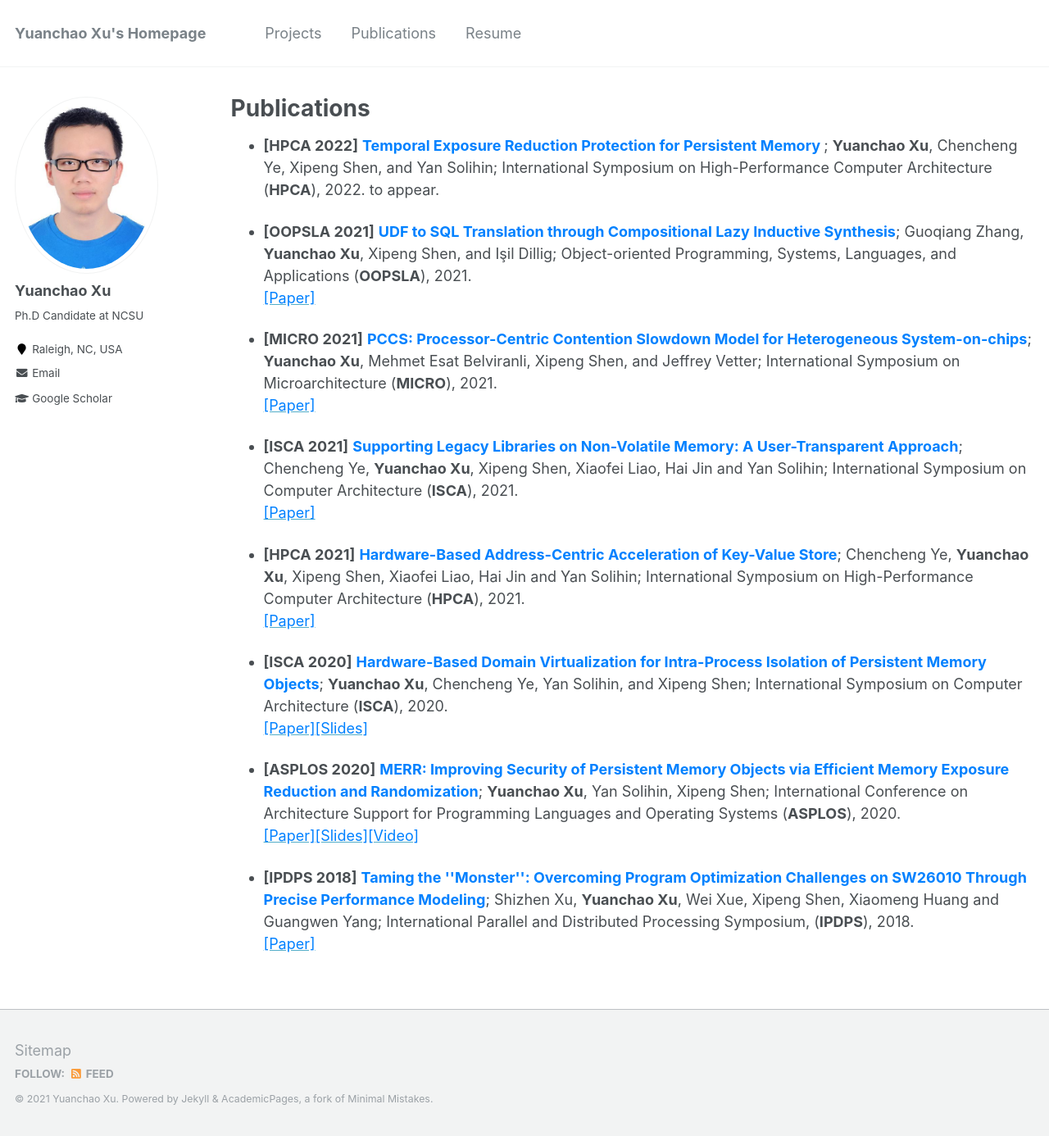
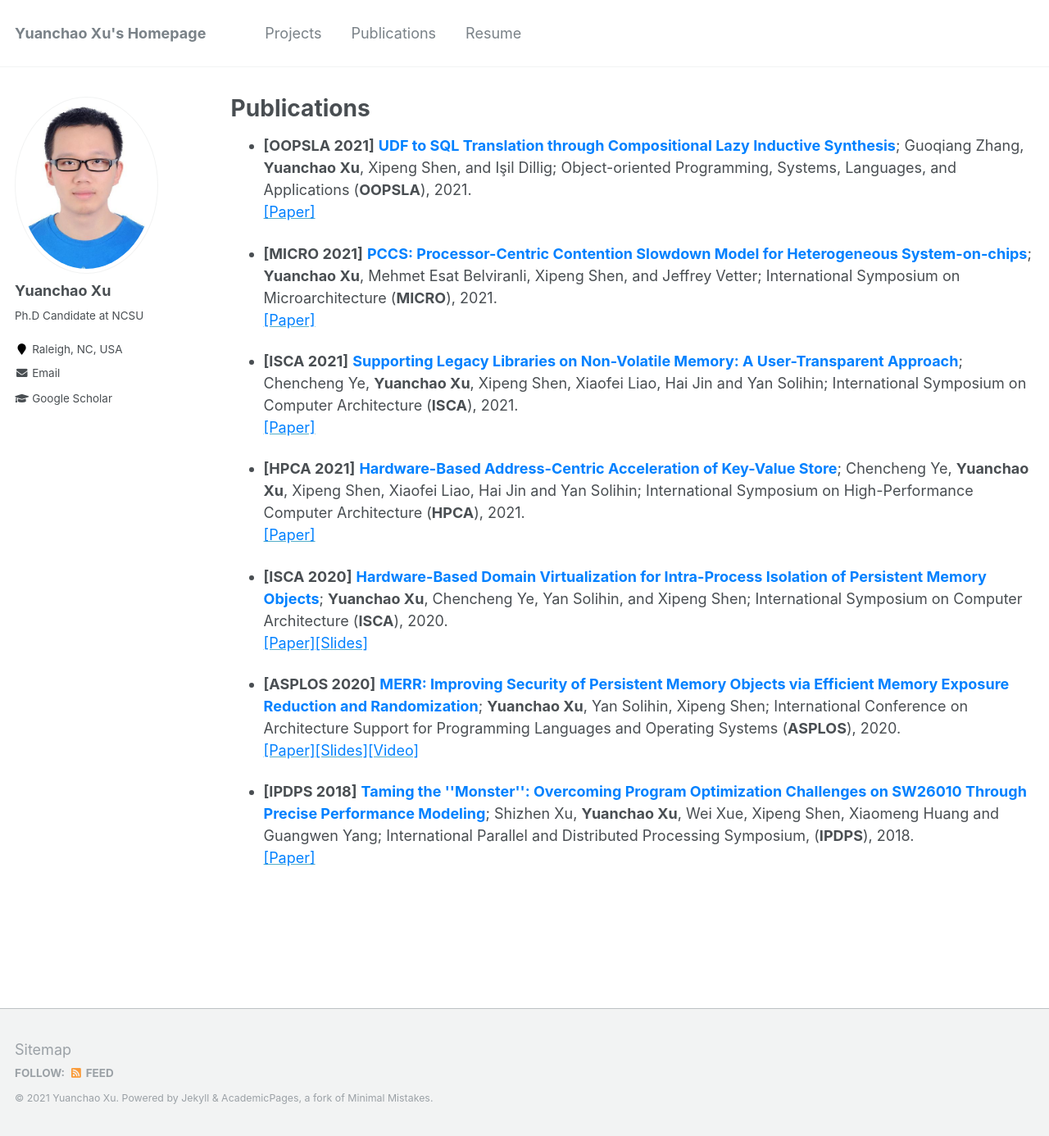
Before and after one commit to yuanchaoxu6/yuanchaoxu6.github.io, a Jekyll site: the page built from _pages/publications.md, in a window 1280 px wide and 1386 px high. Shown: the whole window at 82% size. Built offline with Jekyll 4.4.1, drawn with Linux system fonts in a browser that asks for light colours.

Commit message:
Update publications.md

```diff
--- a/_pages/publications.md
+++ b/_pages/publications.md
@@ -5,7 +5,7 @@ permalink: /publications/
 author_profile: true
 ---
 
-* **\[HPCA 2022\]** **<font color="#0081ff"> Temporal Exposure Reduction Protection for Persistent Memory </font>**; **Yuanchao Xu**, Chencheng Ye, Xipeng Shen, and Yan Solihin; International Symposium on High-Performance Computer Architecture (**HPCA**), 2022. to appear.
+<!---* **\[HPCA 2022\]** **<font color="#0081ff"> Temporal Exposure Reduction Protection for Persistent Memory </font>**; **Yuanchao Xu**, Chencheng Ye, Xipeng Shen, and Yan Solihin; International Symposium on High-Performance Computer Architecture (**HPCA**), 2022. <br> to appear.--->
 
 * **\[OOPSLA 2021\]** **<font color="#0081ff"> UDF to SQL Translation through Compositional Lazy Inductive Synthesis</font>**; Guoqiang Zhang, **Yuanchao Xu**, Xipeng Shen, and Işil Dillig; Object-oriented Programming, Systems, Languages, and Applications (**OOPSLA**), 2021. <br> [<font color="#0081ff">[Paper]</font>](http://yuanchaoxu6.github.io/files/OOPSLA2021.pdf)
 
```
